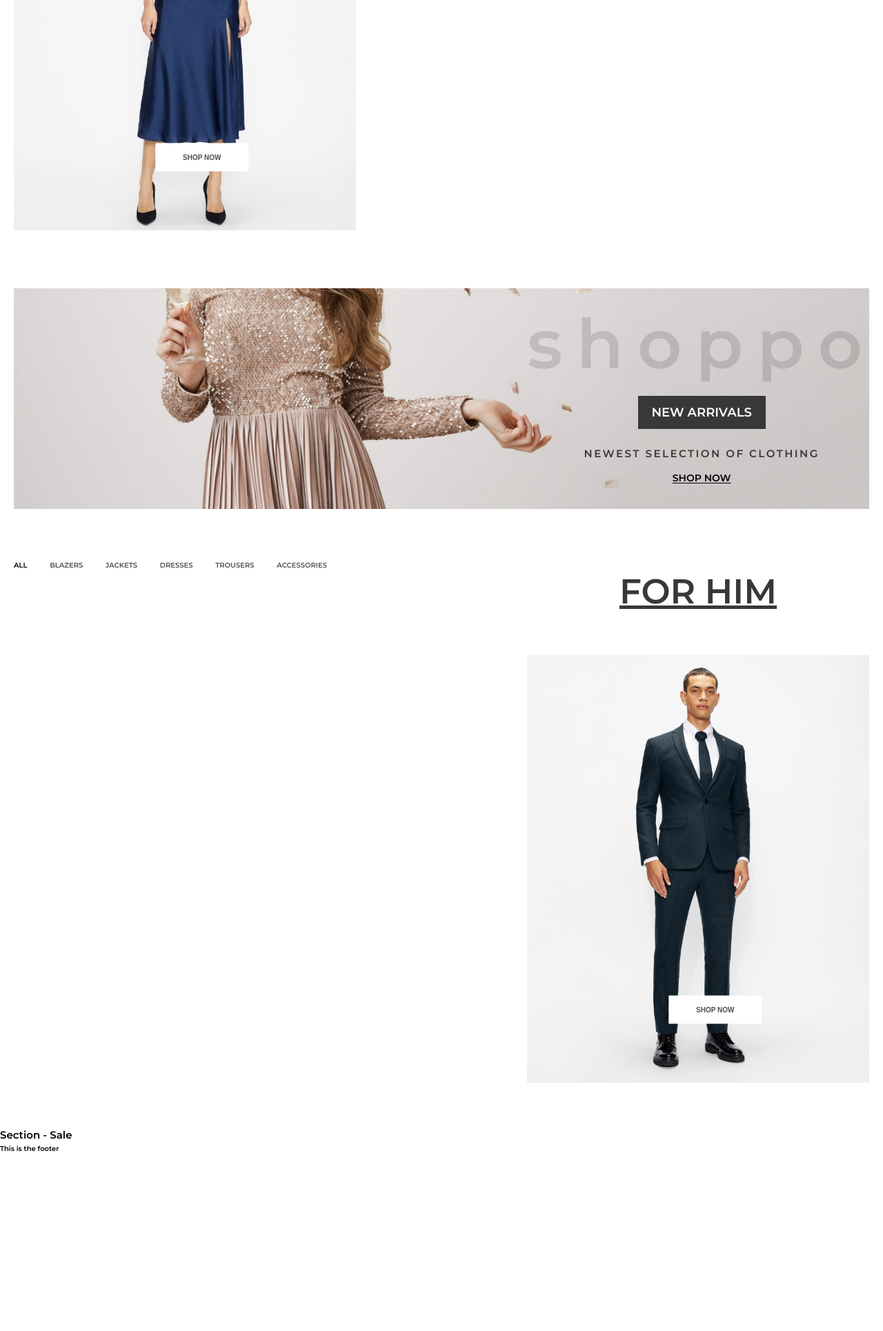
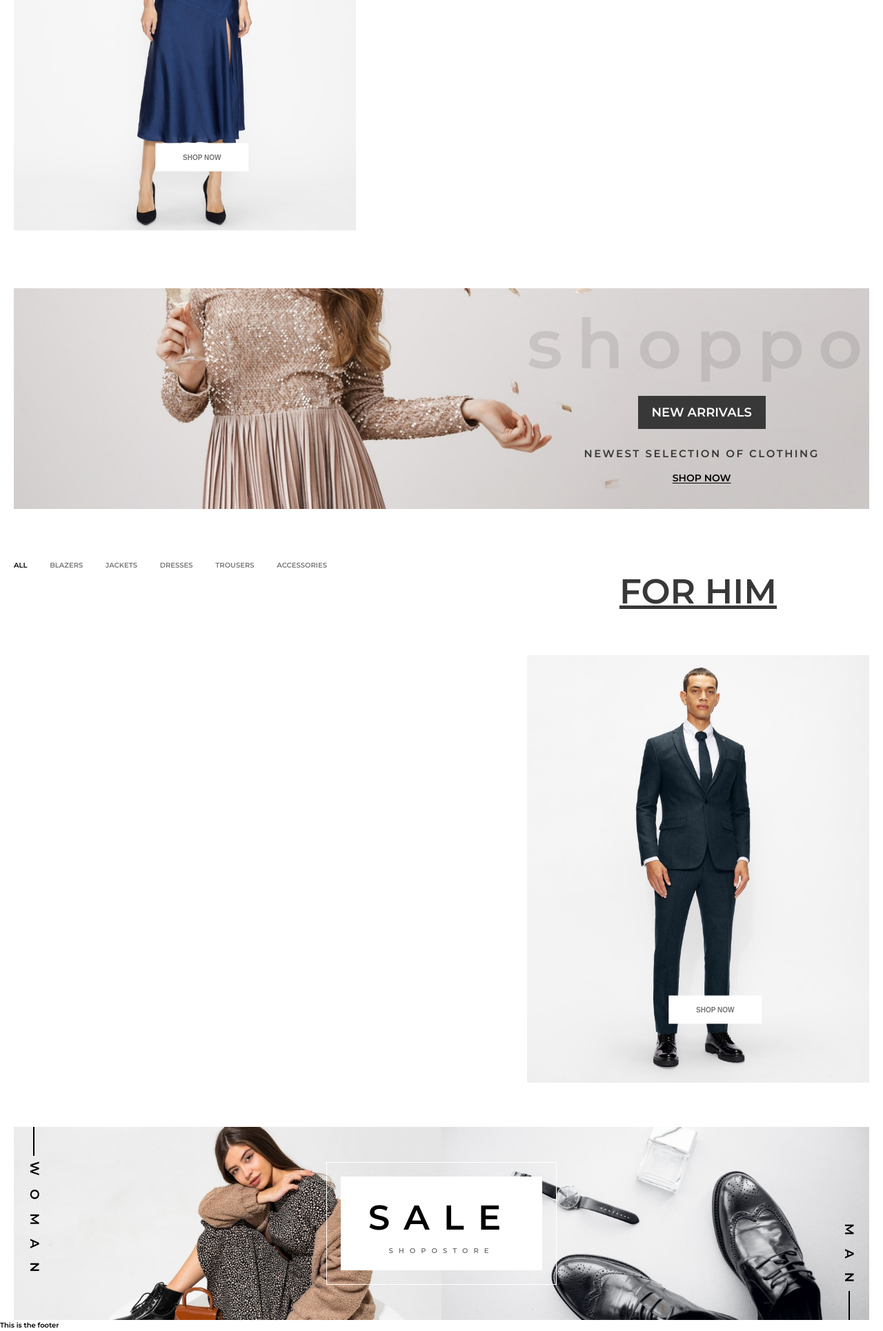
Before and after one commit to Leonas734/clothing_shop, a Django app: template clothing_shop/templates/clothing_shop/home_page.html in a window 1280 px wide. Shown: the part 1040-2970 px from the top of the page at 69% size. Before the commit the page ends 2709 px from the top, so only its background shows below. Run offline with Django 3.2, Linux system fonts and the light colour scheme; the template is opened without the code that fills it, so the values that code supplies are empty.

Commit message:
Created 'Sale' section Set images as 'div' backgrounds for better presentation

```diff
--- a/clothing_shop/sass/sass/_base.scss
+++ b/clothing_shop/sass/sass/_base.scss
@@ -1,5 +1,5 @@
 $color-primary: #383838;
-$color-primary-light: #504f4f;
+$color-primary-light: #777474;
 $color-primary-dark: #000000;
 $color-secondary: #fe7d97;
 $color-white: #fff;
--- a/clothing_shop/sass/sass/_components.scss
+++ b/clothing_shop/sass/sass/_components.scss
@@ -341,3 +341,99 @@
     letter-spacing: 2rem;
   }
 }
+
+.section-sale {
+  padding: 0 2rem;
+
+  &__text-container {
+    justify-self: center;
+    align-self: center;
+    grid-row: 1/2;
+    grid-column: 1/3;
+
+    z-index: 1;
+    text-align: center;
+    border: solid 1px $color-white;
+    padding: 2rem;
+    &-text-box {
+      background-color: $color-white;
+      padding: 2rem 4rem;
+    }
+
+    &-title {
+      font-size: 5rem;
+      text-transform: uppercase;
+      letter-spacing: 2rem;
+      color: $color-primary-dark;
+    }
+    &-text {
+      font-size: 1rem;
+      text-transform: uppercase;
+      letter-spacing: 0.8rem;
+      color: $color-primary-light;
+    }
+  }
+
+  &__woman {
+    grid-row: 1/2;
+    grid-column: 1/2;
+    background-image: url(./img/sale-women.jpg);
+    background-size: cover;
+    background-position: 0 30%;
+    position: relative;
+
+    &-text {
+      writing-mode: vertical-lr;
+      margin-top: 5rem;
+      margin-left: 1.5rem;
+      letter-spacing: 2rem;
+      font-size: 1.8rem;
+      text-transform: uppercase;
+    }
+    &-text:after {
+      content: "";
+      height: 15%;
+      width: 2px;
+
+      position: absolute;
+      left: 2.8rem;
+      top: 0;
+
+      background-color: $color-primary-dark;
+    }
+  }
+  &__man {
+    grid-row: 1/2;
+    grid-column: 2/3;
+    background-image: url(./img/sale-men.jpg);
+    background-size: cover;
+    background-position: 0 20%;
+    position: relative;
+    display: flex;
+    height: 100%;
+
+    &-text {
+      margin-left: auto;
+      writing-mode: vertical-rl;
+      display: inline-block;
+      align-self: flex-end;
+
+      padding-right: 1.5rem;
+      padding-bottom: 3.5rem;
+      letter-spacing: 2rem;
+      font-size: 1.8rem;
+      text-transform: uppercase;
+    }
+    &-text:after {
+      content: "";
+      height: 15%;
+      width: 2px;
+
+      position: absolute;
+      right: 2.8rem;
+      top: 85%;
+
+      background-color: $color-primary-dark;
+    }
+  }
+}
--- a/clothing_shop/sass/sass/_layout.scss
+++ b/clothing_shop/sass/sass/_layout.scss
@@ -10,9 +10,9 @@
   height: 40vw;
 
   display: grid;
+  justify-items: center;
   grid-template-columns: 1fr 1fr;
   grid-template-rows: repeat(3, 1fr) 2fr repeat(4, 1fr);
-  justify-items: center;
 }
 .section-for-her {
   height: 70vw;
@@ -30,3 +30,10 @@
   height: 70vw;
   margin-top: -2rem;
 }
+
+.section-sale {
+  height: 35vh;
+  display: grid;
+  grid-template-columns: 1fr 1fr;
+  // grid-column-gap: 1rem;
+}
--- a/clothing_shop/static/clothing_shop/style.css
+++ b/clothing_shop/static/clothing_shop/style.css
@@ -28,9 +28,9 @@ body {
 .section-main {
   height: 40vw;
   display: grid;
+  justify-items: center;
   grid-template-columns: 1fr 1fr;
-  grid-template-rows: repeat(3, 1fr) 2fr repeat(4, 1fr);
-  justify-items: center; }
+  grid-template-rows: repeat(3, 1fr) 2fr repeat(4, 1fr); }
 
 .section-for-her {
   height: 70vw;
@@ -46,6 +46,11 @@ body {
   height: 70vw;
   margin-top: -2rem; }
 
+.section-sale {
+  height: 35vh;
+  display: grid;
+  grid-template-columns: 1fr 1fr; }
+
 .-logo {
   color: #383838;
   text-transform: lowercase;
@@ -58,7 +63,7 @@ body {
 .link {
   padding: 0 1.3rem;
   justify-self: center;
-  color: #504f4f;
+  color: #777474;
   text-decoration: none;
   font-size: 1.15rem;
   text-transform: uppercase;
@@ -88,7 +93,7 @@ body {
     font-size: 3rem;
     text-decoration: none; }
   .nav__cart {
-    fill: #504f4f;
+    fill: #777474;
     height: 2rem;
     width: 6rem;
     align-self: center;
@@ -99,13 +104,13 @@ body {
   background-image: url(./img/model-image-1.jpg);
   overflow: hidden;
   transition: background 1s;
-  color: #504f4f; }
+  color: #777474; }
   .section-main__hashtag {
     grid-column: 1/2;
     grid-row: 3/4;
     text-transform: uppercase;
     letter-spacing: 4px;
-    color: #504f4f;
+    color: #777474;
     font-size: 1.1rem;
     align-self: center; }
   .section-main__title {
@@ -178,7 +183,7 @@ body {
       text-transform: uppercase;
       padding: 1.5rem 4rem;
       background-color: white;
-      color: #504f4f;
+      color: #777474;
       font-size: 1rem;
       position: absolute;
       top: 85%;
@@ -219,7 +224,7 @@ body {
       padding-top: 0.5rem;
       text-align: center;
       grid-row: 2/3;
-      color: #504f4f;
+      color: #777474;
       font-size: 1.5rem;
       font-weight: 300; }
     .shop-outfit__product-price {
@@ -236,7 +241,7 @@ body {
       position: absolute;
       transition: transform 1s; }
     .shop-outfit__product-arrow {
-      fill: #504f4f;
+      fill: #777474;
       z-index: 1;
       position: absolute;
       height: 2rem;
@@ -305,6 +310,80 @@ body {
     grid-column: 1/2;
     grid-row: 1/2;
     font-size: 10rem;
-    color: rgba(80, 79, 79, 0.2);
+    color: rgba(119, 116, 116, 0.2);
     z-index: 1;
     letter-spacing: 2rem; }
+
+.section-sale {
+  padding: 0 2rem; }
+  .section-sale__text-container {
+    justify-self: center;
+    align-self: center;
+    grid-row: 1/2;
+    grid-column: 1/3;
+    z-index: 1;
+    text-align: center;
+    border: solid 1px #fff;
+    padding: 2rem; }
+    .section-sale__text-container-text-box {
+      background-color: #fff;
+      padding: 2rem 4rem; }
+    .section-sale__text-container-title {
+      font-size: 5rem;
+      text-transform: uppercase;
+      letter-spacing: 2rem;
+      color: #000000; }
+    .section-sale__text-container-text {
+      font-size: 1rem;
+      text-transform: uppercase;
+      letter-spacing: 0.8rem;
+      color: #777474; }
+  .section-sale__woman {
+    grid-row: 1/2;
+    grid-column: 1/2;
+    background-image: url(./img/sale-women.jpg);
+    background-size: cover;
+    background-position: 0 30%;
+    position: relative; }
+    .section-sale__woman-text {
+      writing-mode: vertical-lr;
+      margin-top: 5rem;
+      margin-left: 1.5rem;
+      letter-spacing: 2rem;
+      font-size: 1.8rem;
+      text-transform: uppercase; }
+    .section-sale__woman-text:after {
+      content: "";
+      height: 15%;
+      width: 2px;
+      position: absolute;
+      left: 2.8rem;
+      top: 0;
+      background-color: #000000; }
+  .section-sale__man {
+    grid-row: 1/2;
+    grid-column: 2/3;
+    background-image: url(./img/sale-men.jpg);
+    background-size: cover;
+    background-position: 0 20%;
+    position: relative;
+    display: flex;
+    height: 100%; }
+    .section-sale__man-text {
+      margin-left: auto;
+      writing-mode: vertical-rl;
+      display: inline-block;
+      align-self: flex-end;
+      padding-right: 1.5rem;
+      padding-bottom: 3.5rem;
+      letter-spacing: 2rem;
+      font-size: 1.8rem;
+      text-transform: uppercase; }
+    .section-sale__man-text:after {
+      content: "";
+      height: 15%;
+      width: 2px;
+      position: absolute;
+      right: 2.8rem;
+      top: 85%;
+      background-color: #000000; }
--- a/clothing_shop/templates/clothing_shop/home_page.html
+++ b/clothing_shop/templates/clothing_shop/home_page.html
@@ -142,7 +142,18 @@
     </div>
   </section>
   <section class="section-sale">
-    <h1>Section - Sale</h1>
+    <div class="section-sale__text-container">
+      <div class="div section-sale__text-container-text-box">
+        <h1 class="section-sale__text-container-title">Sale</h1>
+        <p class="section-sale__text-container-text">Shopostore</p>
+      </div>
+    </div>
+    <div class="section-sale__woman">
+      <p class="section-sale__woman-text">Woman</p>
+    </div>
+    <div class="section-sale__man">
+      <p class="section-sale__man-text">Man</p>
+    </div>
   </section>
   <footer>This is the footer</footer>
 </div>
```
Also changed, not shown: clothing_shop/static/clothing_shop/img/sale-men.jpg (added), clothing_shop/static/clothing_shop/img/sale-women.jpg (added).
